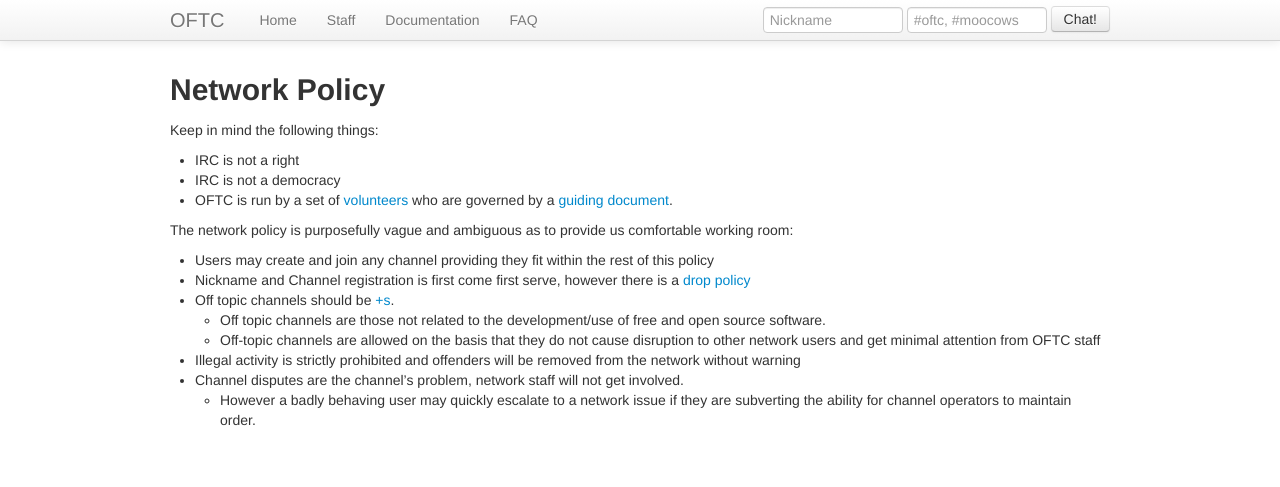
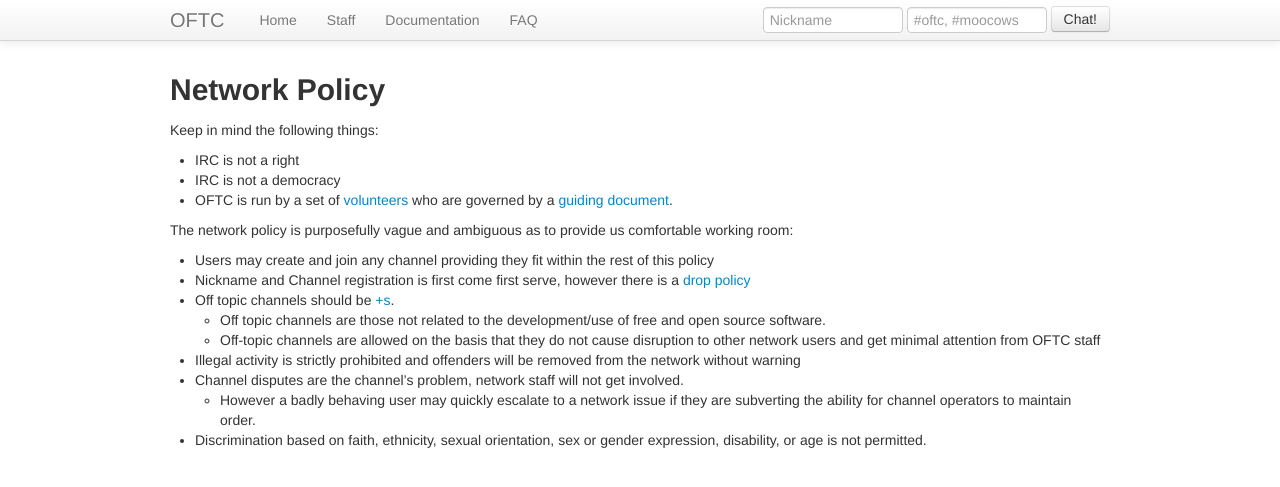
Before and after one commit to oftc/oftc-web, a Jekyll site: the page built from Network_Policy.md, in a window 1280 px wide. Shown: the top 487 px of the page. Built offline with Jekyll 4.4.1, drawn with Linux system fonts in a browser that asks for light colours.

Commit message:
Update Network_Policy.md
Proposing a non-discrimination statement addition to the policy.

```diff
--- a/Network_Policy.md
+++ b/Network_Policy.md
@@ -30,3 +30,5 @@
 involved.
    - However a badly behaving user may quickly escalate to a network issue if
 they are subverting the ability for channel operators to maintain order.
+ * Discrimination based on faith, ethnicity, sexual orientation, sex or gender
+expression, disability, or age is not permitted.
```
